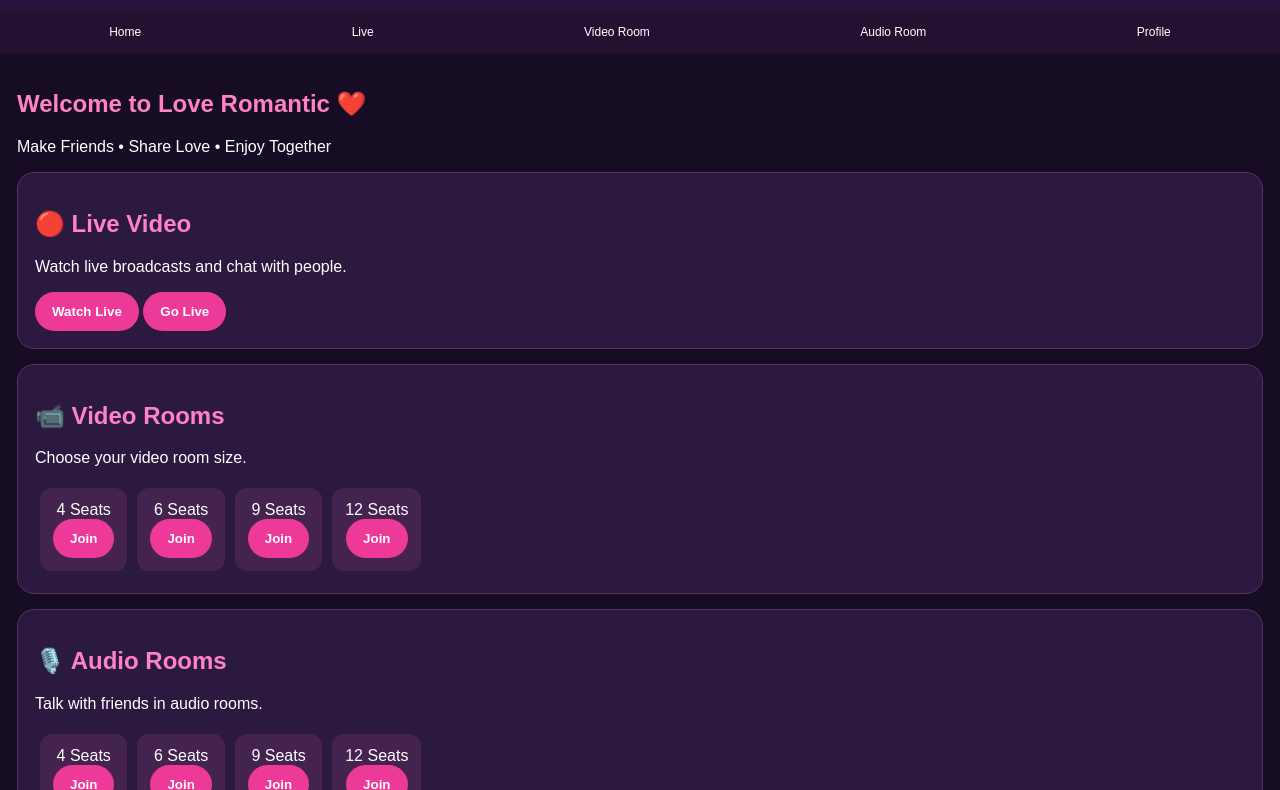
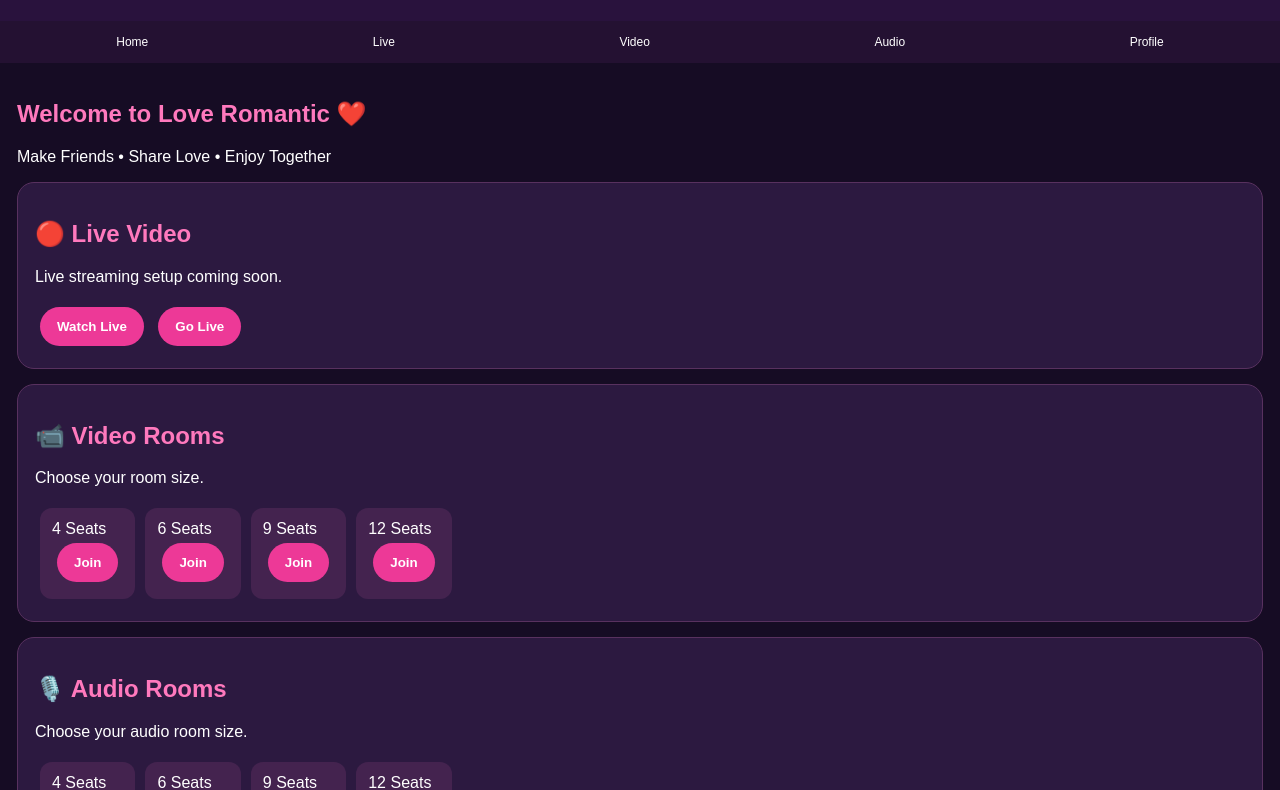
Before and after one commit to ayzafathima039-glitch/love-romantic-new, a plain HTML site: page index.html in a window 1280 px wide. Shown: the part 68-858 px from the top of the page. Drawn offline with Linux system fonts and the light colour scheme.

Commit message:
Refactor index.html for improved layout and functionality
Updated HTML structure and improved styling for various components. Adjusted button ❤️ Welcome to Love Romantic!

Love Romantic is a social community app where people can connect, make friends, share conversations and enjoy together.

✨ Features:

- 👤 User Profiles
- 💬 Messaging
- 🔴 Live Video
- 📹 Video Rooms
- 🎙️ Audio Rooms
- 🎁 Gifts & Coins

Our goal is to create a friendly, respectful and safe community.

❤️ Make Friends • Share Love • Enjoy Together

Welcome to Love Romantic! and added profile saving feature.

```diff
--- a/index.html
+++ b/index.html
@@ -3,135 +3,104 @@
 <html lang="en">
 <head>
 <meta charset="UTF-8">
-<meta name="viewport" content="width=device-width, initial-scale=1.0">
+<meta name="viewport" content="width=device-width, initial-scale=1">
 <title>Love Romantic</title>
 <style>
 *{box-sizing:border-box}
-body{
- margin:0;background:#160c24;color:white;
- font-family:Arial,sans-serif;
-}
-header{
- padding:20px;background:#29123d;
- display:flex;justify-content:space-between;
- align-items:center;
-}
-.logo{font-size:23px;font-weight:bold;color:#ff79bd}
-button{
- border:0;border-radius:20px;padding:12px 17px;
- background:#ed3997;color:white;font-weight:bold;
-}
-nav{
- display:flex;justify-content:space-around;
- padding:14px 4px;background:#241132;
- position:sticky;top:0;
-}
+body{margin:0;background:#160c24;color:white;font-family:Arial}
+header{padding:20px;background:#29123d;display:flex;justify-content:space-between}
+.logo,h2{color:#ff79bd}
+button{border:0;border-radius:20px;padding:12px 17px;background:#ed3997;color:white;font-weight:bold;margin:5px}
+nav{display:flex;justify-content:space-around;padding:14px 4px;background:#241132;position:sticky;top:0}
 nav a{color:white;text-decoration:none;font-size:12px}
 .container{padding:17px}
-h2{color:#ff82c4}
-.card{
- background:#2c1940;border-radius:17px;
- padding:17px;margin-bottom:15px;
- border:1px solid #58315f;
-}
-.room{
- display:inline-block;background:#44234f;
- padding:13px;border-radius:12px;
- margin:5px;text-align:center;
-}
-.rooms{display:flex;flex-wrap:wrap}
-input{
- width:100%;padding:13px;border-radius:10px;
- border:0;margin:8px 0;
-}
-footer{
- text-align:center;padding:20px;color:#d5b5d9;
-}
+.card{background:#2c1940;border-radius:17px;padding:17px;margin-bottom:15px;border:1px solid #58315f}
+input{width:100%;padding:13px;border-radius:10px;border:0;margin:8px 0}
+.room{display:inline-block;background:#44234f;padding:12px;border-radius:12px;margin:5px}
 </style>
 </head>
 <body>
-
 <header>
 <div class="logo">❤️ Love Romantic</div>
- <button onclick="alert('Notifications')">🔔</button>
+<button onclick="alert('Welcome!')">🔔</button>
 </header>
-
 <nav>
 <a href="#home">Home</a>
 <a href="#live">Live</a>
- <a href="#video">Video Room</a>
- <a href="#audio">Audio Room</a>
+<a href="#video">Video</a>
+<a href="#audio">Audio</a>
 <a href="#profile">Profile</a>
 </nav>
-
 <div class="container" id="home">
 <h2>Welcome to Love Romantic ❤️</h2>
 <p>Make Friends • Share Love • Enjoy Together</p>
 
 <div class="card" id="live">
 <h2>🔴 Live Video</h2>
-  <p>Watch live broadcasts and chat with people.</p>
-  <button onclick="alert('Live streaming will be connected soon!')">
-   Watch Live
-  </button>
-  <button onclick="alert('Live streaming setup coming soon!')">
-   Go Live
-  </button>
+<p>Live streaming setup coming soon.</p>
+<button onclick="alert('Live feature is not connected yet.')">Watch Live</button>
+<button onclick="alert('Live feature is not connected yet.')">Go Live</button>
 </div>
 
 <div class="card" id="video">
 <h2>📹 Video Rooms</h2>
-  <p>Choose your video room size.</p>
-  <div class="rooms">
-   <div class="room">4 Seats<br><button onclick="joinRoom(4,'Video')">Join</button></div>
-   <div class="room">6 Seats<br><button onclick="joinRoom(6,'Video')">Join</button></div>
-   <div class="room">9 Seats<br><button onclick="joinRoom(9,'Video')">Join</button></div>
-   <div class="room">12 Seats<br><button onclick="joinRoom(12,'Video')">Join</button></div>
-  </div>
+<p>Choose your room size.</p>
+<div id="videoRooms"></div>
 </div>
 
 <div class="card" id="audio">
 <h2>🎙️ Audio Rooms</h2>
-  <p>Talk with friends in audio rooms.</p>
-  <div class="rooms">
-   <div class="room">4 Seats<br><button onclick="joinRoom(4,'Audio')">Join</button></div>
-   <div class="room">6 Seats<br><button onclick="joinRoom(6,'Audio')">Join</button></div>
-   <div class="room">9 Seats<br><button onclick="joinRoom(9,'Audio')">Join</button></div>
-   <div class="room">12 Seats<br><button onclick="joinRoom(12,'Audio')">Join</button></div>
-  </div>
+<p>Choose your audio room size.</p>
+<div id="audioRooms"></div>
 </div>
 
 <div class="card" id="chat">
 <h2>💬 Messages</h2>
 <input placeholder="Write a message">
-  <button onclick="alert('Chat service will be connected soon!')">Send</button>
+<button onclick="alert('Chat connection coming soon.')">Send</button>
 </div>
 
 <div class="card">
 <h2>🎁 Gifts & Coins</h2>
-  <p>Virtual gifts feature coming soon.</p>
+<p>Coming soon.</p>
 </div>
 
 <div class="card" id="profile">
 <h2>👤 My Profile</h2>
-  <input placeholder="Enter your name">
-  <input placeholder="Write your bio">
-  <button onclick="alert('Profile setup coming soon!')">Save Profile</button>
+<input id="userName" placeholder="Enter your name">
+<input id="userBio" placeholder="Write your bio">
+<button onclick="saveProfile()">Save Profile</button>
+<p id="profileStatus"></p>
 </div>
 
 <div class="card">
 <h2>🛡️ Admin Panel</h2>
-  <p>Authorized administrator access will be configured securely.</p>
+<p>Secure administrator setup coming soon.</p>
 </div>
 </div>
 
-<footer>❤️ Love Romantic © 2026</footer>
+<script>
+function saveProfile(){
+ const name=document.getElementById('userName').value.trim();
+ const bio=document.getElementById('userBio').value.trim();
+ if(!name){
+  alert('Please enter your name');
+  return;
+ }
+ localStorage.setItem('lr_name',name);
+ localStorage.setItem('lr_bio',bio);
+ document.getElementById('profileStatus').innerText='❤️ Profile saved successfully!';
+}
+document.getElementById('userName').value=localStorage.getItem('lr_name')||'';
+document.getElementById('userBio').value=localStorage.getItem('lr_bio')||'';
 
-<script>
-function joinRoom(seats,type){
- alert(type+' Room: '+seats+' seats selected. Live room connection will be added next.');
+function makeRooms(type){
+ return [4,6,9,12].map(n=>
+ '<div class="room">'+n+' Seats<br><button onclick="alert(\''+type+' room connection coming soon.\')">Join</button></div>'
+ ).join('');
 }
+document.getElementById('videoRooms').innerHTML=makeRooms('Video');
+document.getElementById('audioRooms').innerHTML=makeRooms('Audio');
 </script>
-
 </body>
 </html>
```
Lines whose indentation alone changed are shown as unchanged.
